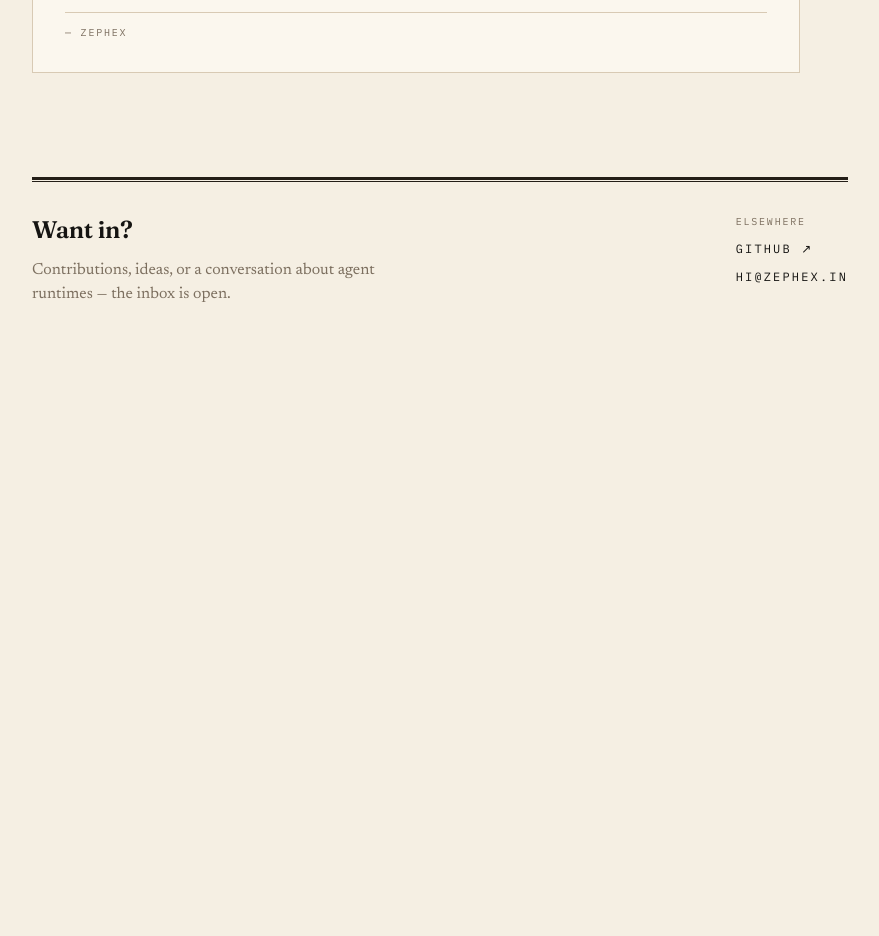
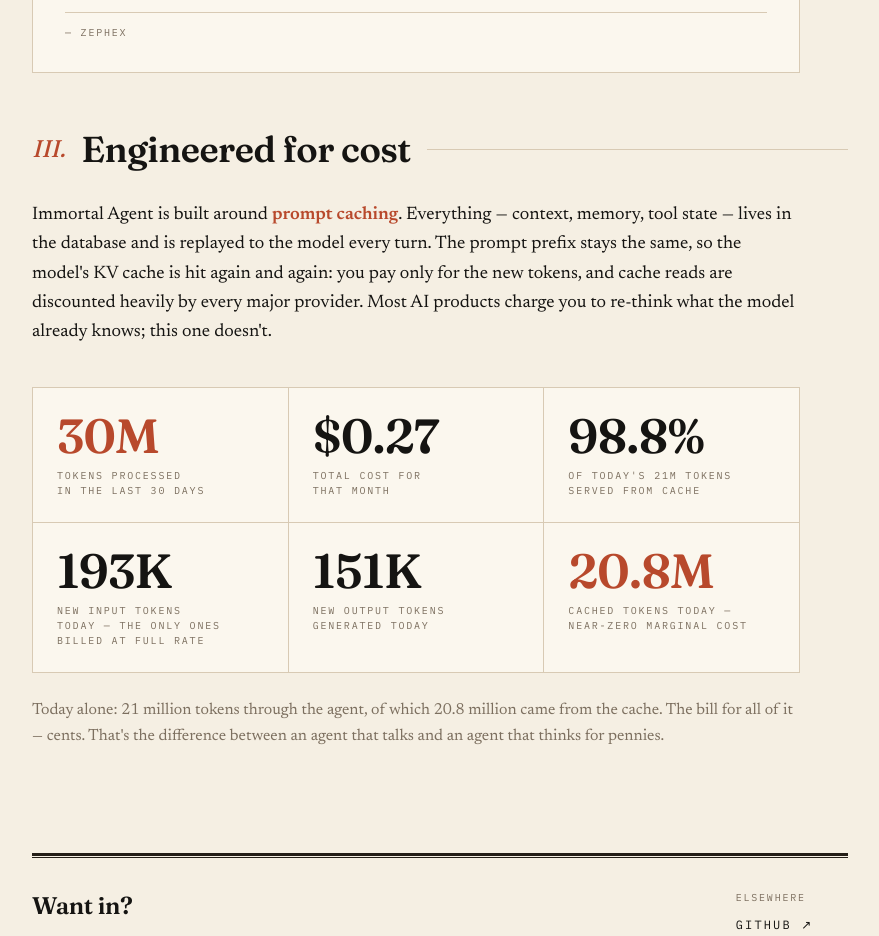
Before and after one commit to real-zephex/portfolio, a Next.js app: page /immortal-agent in a window 1280 px wide. Shown: the part 1540-2476 px from the top of the page, without its empty margins (200-1079 px from the left). Before the commit the page ends 1974 px from the top, so only its background shows below. Built offline with nearby package versions, Linux system fonts and the light colour scheme.

Commit message:
immortal-agent: add 'Engineered for cost' section with prompt-cache stats
- 30M tokens/30 days for $0.27, 98.8% cache hit rate today
- 193K new input / 151K new output / 20.8M cached today
- Explains KV-cache architecture: DB-backed context replay

```diff
--- a/src/app/immortal-agent/page.tsx
+++ b/src/app/immortal-agent/page.tsx
@@ -127,6 +127,63 @@
         </div>
       </section>
 
+      {/* Cost engineering */}
+      <section className="mt-14">
+        <div className="flex items-center gap-4 mb-8">
+          <span className="chapter-no italic text-2xl text-accent">III.</span>
+          <h2 className="serif-title text-3xl md:text-4xl font-semibold">Engineered for cost</h2>
+          <div className="rule-single flex-1" />
+        </div>
+
+        <div className="max-w-3xl">
+          <p className="text-lg leading-relaxed sans-body text-foreground/90">
+            Immortal Agent is built around{" "}
+            <em className="text-accent not-italic font-semibold">prompt caching</em>.
+            Everything — context, memory, tool state — lives in the database and
+            is replayed to the model every turn. The prompt prefix stays the
+            same, so the model&apos;s KV cache is hit again and again: you pay
+            only for the new tokens, and cache reads are discounted heavily by
+            every major provider. Most AI products charge you to re-think what
+            the model already knows; this one doesn&apos;t.
+          </p>
+
+          {/* Stat blocks */}
+          <div className="mt-10 grid grid-cols-2 md:grid-cols-3 gap-px bg-rule border border-rule">
+            <div className="bg-paper p-6">
+              <p className="serif-title text-4xl md:text-5xl font-semibold text-accent">30M</p>
+              <p className="mono-label text-[10px] text-muted mt-2">tokens processed<br />in the last 30 days</p>
+            </div>
+            <div className="bg-paper p-6">
+              <p className="serif-title text-4xl md:text-5xl font-semibold">$0.27</p>
+              <p className="mono-label text-[10px] text-muted mt-2">total cost for<br />that month</p>
+            </div>
+            <div className="bg-paper p-6">
+              <p className="serif-title text-4xl md:text-5xl font-semibold">98.8%</p>
+              <p className="mono-label text-[10px] text-muted mt-2">of today&apos;s 21M tokens<br />served from cache</p>
+            </div>
+            <div className="bg-paper p-6">
+              <p className="serif-title text-4xl md:text-5xl font-semibold">193K</p>
+              <p className="mono-label text-[10px] text-muted mt-2">new input tokens<br />today — the only ones billed at full rate</p>
+            </div>
+            <div className="bg-paper p-6">
+              <p className="serif-title text-4xl md:text-5xl font-semibold">151K</p>
+              <p className="mono-label text-[10px] text-muted mt-2">new output tokens<br />generated today</p>
+            </div>
+            <div className="bg-paper p-6">
+              <p className="serif-title text-4xl md:text-5xl font-semibold text-accent">20.8M</p>
+              <p className="mono-label text-[10px] text-muted mt-2">cached tokens today —<br />near-zero marginal cost</p>
+            </div>
+          </div>
+
+          <p className="mt-6 text-base text-muted sans-body leading-relaxed">
+            Today alone: 21&nbsp;million tokens through the agent, of which
+            20.8&nbsp;million came from the cache. The bill for all of it —
+            cents. That&apos;s the difference between an agent that talks and an
+            agent that thinks for pennies.
+          </p>
+        </div>
+      </section>
+
       {/* Colophon */}
       <footer className="mt-16 pt-10">
         <div className="rule-double w-full" />
```
